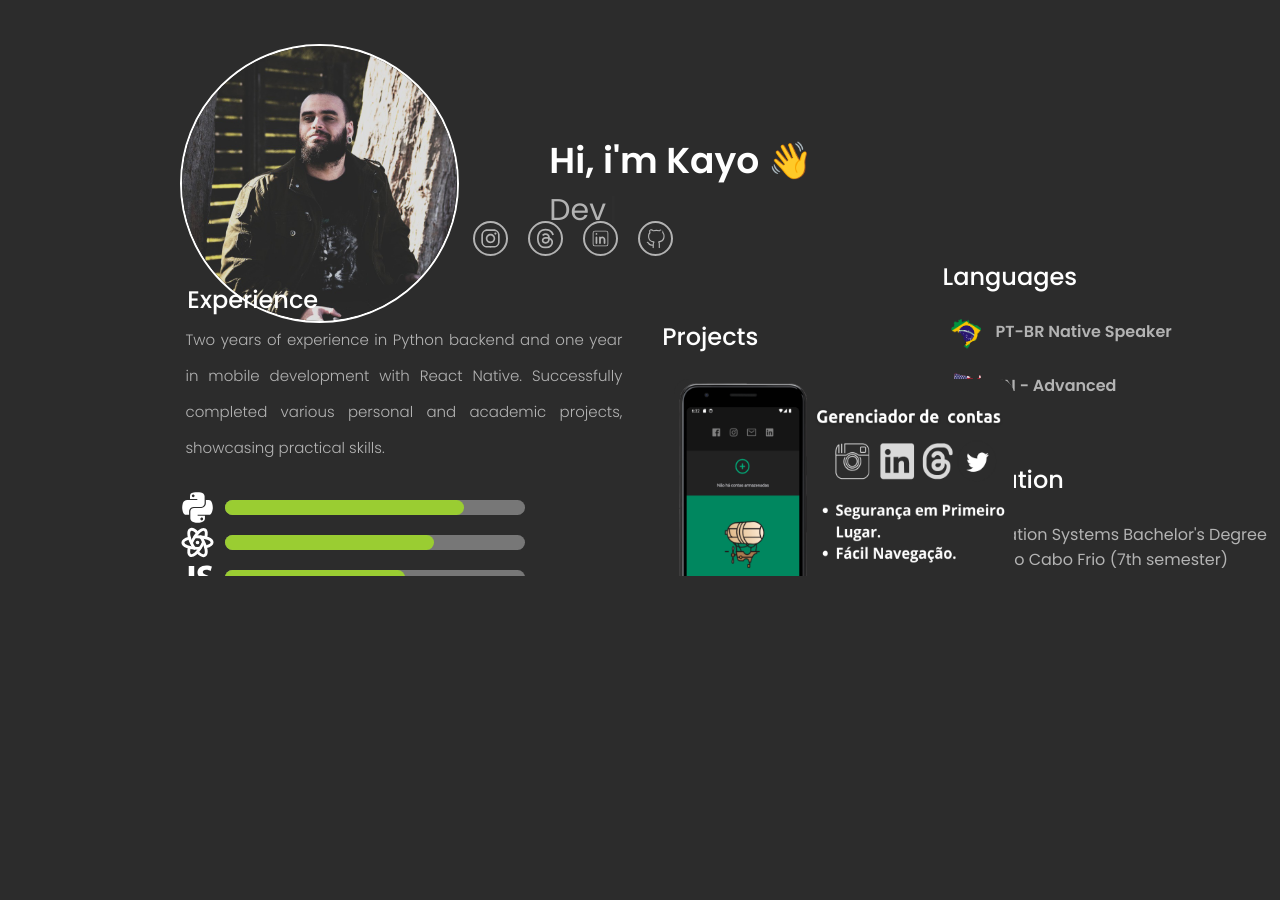
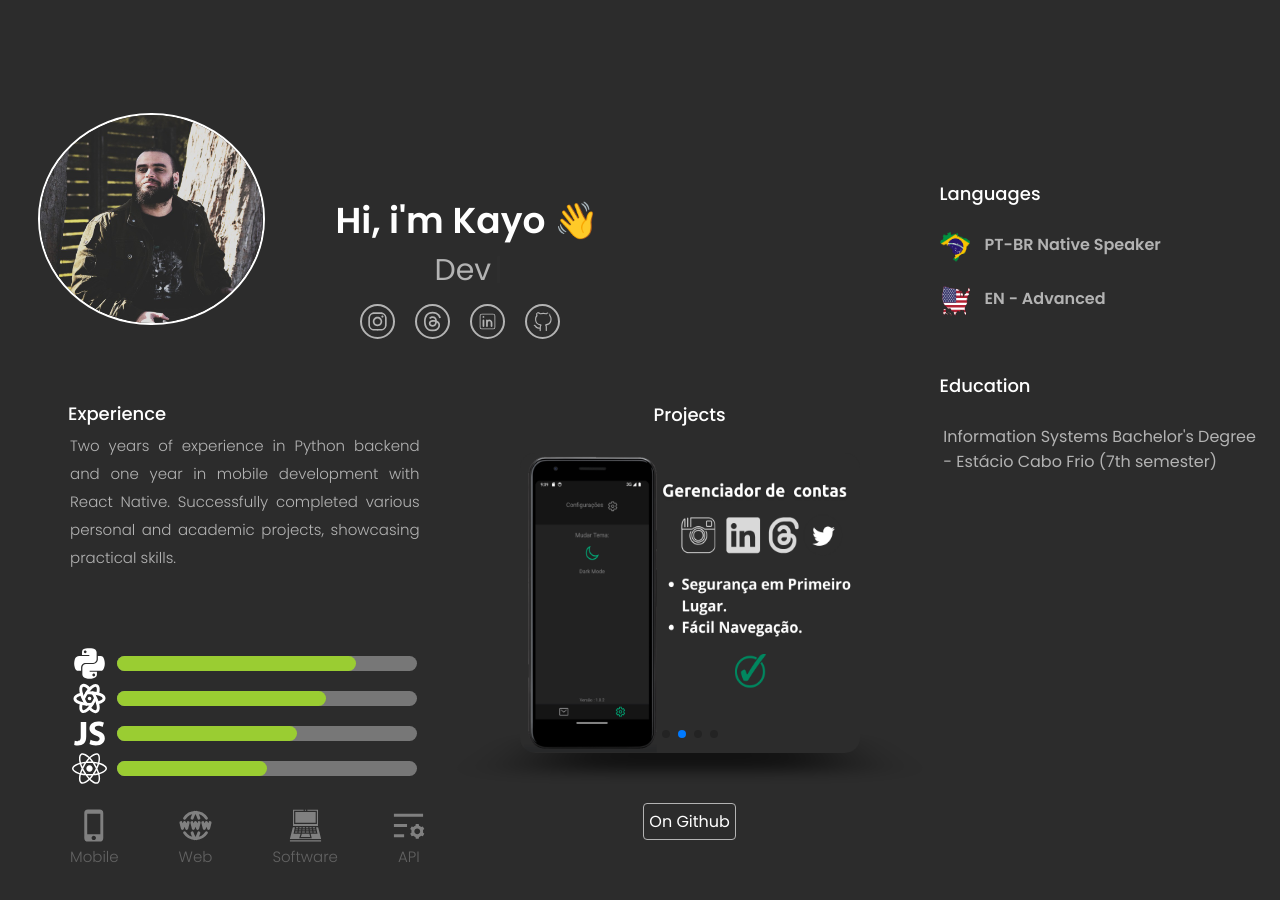
Before and after one commit to kayomacedo/my-portfolio, a Next.js app: page / in a window 1280 px wide. Shown: the top 900 px of the page. Before the commit the page ends 800 px from the top, so only its background shows below. Built offline with nearby package versions, Linux system fonts and the light colour scheme.

Commit message:
terminado

```diff
--- a/app/components/Experience/experience.scss
+++ b/app/components/Experience/experience.scss
@@ -8,14 +8,23 @@
     margin-right: 6%;
     .title{
 
-        margin-left: 3%;
+        width: 100%;
+        padding-left: 10px;
+
+        justify-content: center;
+        align-items: center;
+        text-align: center;
+
     }
     .text{
         font-size: 15px;
 
         text-align: justify;
-        width: 85%;
-        margin-left: -6%;
+        width: 100%;
+        max-width: 350px;
+
+
+
     }
     .experience-times {
 
@@ -67,8 +76,28 @@
 
 
     }
+    p {
+        font-weight: 300;
+        font-size: 15px;
+        line-height: 28px;
+        color: var(--text-secondary);
+        text-align: center;
+        margin-top: -20px;
+        padding-inline: 20px;
+
+    }
 
 
+
+
+    @media(min-width: 1000px) {
+        align-items: flex-start;
+
+        width: 100%;
+        .title{
+            margin-left: -10px;
+
+        }
 
     p {
         font-weight: 300;
@@ -78,34 +107,34 @@
         text-align: center;
         margin-top: -20px;
 
-    }
-
-    @media(min-width: 768px) {
-        align-items: flex-start;
-        margin-top: -2%;
-        width: 100%;
-
-        padding-left: 30%;
-        gap: 24px;
-        .title{
-            margin-left: -7%;
-        }
-
-        .experience-times{
-            background-color: aqua;
-            margin-left: -7%;
-        }
 
 
 
-        p {
+    }
+    .text{
+        font-size: 15px;
 
-            font-size: 24px;
-            line-height: 36px;
-            text-align: start;
+        text-align: justify;
+        width: 100%;
+        max-width: 650px;
 
 
-        }
+    }
+
+    .title{
+
+        width: 100%;
+        padding-left: 28px;
+
+        justify-content: center;
+        align-items: center;
+        text-align: start;
+
+    }
+    .experience-times{
+        margin-top: 50px;
+    }
+
 
     }
 }
--- a/app/components/Header/header.scss
+++ b/app/components/Header/header.scss
@@ -1,4 +1,14 @@
 .header {
+    display: flex;
+    width: 100%;
+    margin-top: 100px;
+
+
+    max-height: 300px;
+    max-width: 1000px;
+
+
+
 
     .box-header {
 
@@ -6,19 +16,25 @@
         flex-direction: column;
         justify-content: center;
         align-items: center;
-
+        width: 100%;
+        justify-content: center;
         img {
             border-radius: 24px;
-            width: 90%;
+            width: 300px;
             height: 350px;
-            margin-right: 8%;
+            margin-bottom: 50px;
+        }
 
-        }
     }
 
     .titlesHeader {
-        margin-left: 5%;
+        display: flex;
+        flex-direction: column;
+        margin-left: -80px ;
         width: 100%;
+
+        justify-content: center;
+        align-items: center;
 
         h1 {
             font-weight: 600;
@@ -42,13 +58,17 @@
 
     }
 
-    @media (min-width: 768px) {
+    @media (min-width: 1000px) {
         display: flex;
         width: 100%;
 
+        max-height: 250px;
+        max-width: 750px;
 
-        margin-left: 20%;
-        margin-top: 20%;
+
+
+
+
 
 
 
--- a/app/components/Projects/projects.js
+++ b/app/components/Projects/projects.js
@@ -35,12 +35,9 @@ export default function Projects() {
   return (
     <div className="projects">
       <div className="title">
-
         <SectionTitle
           text={'Projects'}
-
         />
-
       </div>
       <div className="gallery">
         <Swiper
@@ -53,7 +50,8 @@ export default function Projects() {
             shadowScale: 0.94,
           }}
           pagination={true}
-          modules={[EffectCube, Pagination]}
+          autoplay={{ delay: 5000 }}
+          modules={[EffectCube, Pagination, Autoplay]}
           className="mySwiper sliderItem"
         >
           <SwiperSlide>
@@ -73,7 +71,7 @@ export default function Projects() {
         </Swiper>
         <div className="button">
 
-        <a href="https://github.com/kayomacedo/gerenciador-de-contas-app" target="_blank" className="textButon">On Github</a>
+          <a href="https://github.com/kayomacedo/gerenciador-de-contas-app" target="_blank" className="textButon">On Github</a>
         </div>
 
 
--- a/app/components/Projects/projects.scss
+++ b/app/components/Projects/projects.scss
@@ -5,15 +5,19 @@
     justify-content: center;
     align-items: center;
     gap: 24px;
-    margin-left: -5%;
+
+    width: 100%;
+
+    margin-bottom: 100px;
+    margin-top: 50px;
     .title{
 
+        display: flex;
+        align-items: center;
+        justify-content: center;
         width: 100%;
-        margin-left: 15px;
-        display: flex;
-        justify-content: center;
-        margin-left: 2%;
-    }
+
+        }
 
     .gallery {
         display: flex;
@@ -43,10 +47,11 @@
         }
         .button{
 
-            margin-top: 6%;
+            margin-top: 50px;
             border: 1px solid var(--text-secondary);
             padding: 5px;
             border-radius: 4px;
+            margin-bottom: 80px;
         }
         .textButon{
             color: var(--text-primary);
@@ -59,15 +64,16 @@
 
 
     }
-    @media(min-width: 768px){
-        margin-left: -150%;
-        margin-top: 25%;
-        .title{
 
-         margin: 0;
-         margin-right: 5%;
-        }
+}
 
 
+@media(min-width: 1000px){
+    .projects{
+     width:500px;
+     padding: 0;
+     margin: 0;
+     padding-top: 51px;
+
     }
-}
+ }
--- a/app/components/Social/social.scss
+++ b/app/components/Social/social.scss
@@ -5,6 +5,7 @@
     grid-area: menuSocial;
     justify-content: center;
     font-size: 35px;
+    margin-top: 15px;
 
     .icon{
         color: var(--text-secondary);
@@ -17,9 +18,16 @@
         border: 0;
     }
 
-    @media(min-width: 768px) {
-        margin-top: 20%;
-        margin-left: 65%;
+    @media(min-width: 1000px) {
+        margin-top: -50px;
+        left: 360px;
+
+        position: absolute;
+        .icon:hover{
+            color: #9ACD32;
+            border: 0;
+        }
+
 
 
 
--- a/app/components/information/information.js
+++ b/app/components/information/information.js
@@ -5,9 +5,12 @@ import Image from "next/image";
 export default function Info() {
     return (
         <div className='information'>
+            <div className="title">
             <SectionTitle
                 text={'Languages'}
             />
+
+            </div>
             <div className='languages-info'>
                 <div className="boxIconLanguage">
 
@@ -40,9 +43,13 @@ export default function Info() {
 
 
             <div className='education-info'>
+            <div className="title">
+
+
             <SectionTitle
                 text={'Education'}
             />
+            </div>
                 <p>
     Information Systems Bachelor's Degree
     <br></br> - Estácio Cabo Frio (7th semester)
--- a/app/components/information/information.scss
+++ b/app/components/information/information.scss
@@ -1,10 +1,11 @@
 .information{
-    margin-top: 10%;
+    margin-top: 80px;
     display: flex;
     flex-direction: column;
     align-items: center;
     gap: 24px;
     grid-area: info;
+    margin-bottom: 50px;
 
     p{
         color: var(--text-secondary);
@@ -36,10 +37,18 @@
         color:var(--text-secondary)
     }
 
-    @media(min-width: 768px){
-       display: flex;
-       margin-left: -60%;
-       margin-top: 185%;
+    @media(min-width: 1000px){
+
+        display: flex;
+        flex-direction: column;
+        align-items: center;
+        gap: 24px;
+        grid-area: info;
+
+        .title{
+
+            width: 320px;
+        }
 
 
     }
--- a/app/components/sectionTitle/section-title.scss
+++ b/app/components/sectionTitle/section-title.scss
@@ -3,18 +3,8 @@
     font-size: 18px;
     line-height: 28px;
     color: var(--text-primary);
-    text-align: start;
-    padding-left: 2%;
-
-    width: 350px;
 
 
 
-    @media (min-width:768px){
 
-        font-size: 24px;
-        line-height: 36px;
-        text-align: start;
-
-    }
 }
--- a/app/page.js
+++ b/app/page.js
@@ -19,12 +19,31 @@ export default function Home() {
   return (
     <main className='container'>
 
+
+
       <Header />
-      <Experience />
-      <Info/>
-      <MenuSocial/>
-      <ContactMe />
-      <Projects/>
+      <MenuSocial />
+      <div className='blocoTop'>
+        <div className='inicio'>
+        <Experience />
+
+
+        </div>
+        <div className='meio'>
+        <Projects/>
+
+        </div>
+        <div className='final'>
+        <Info/>
+        </div>
+
+
+      </div>
+
+
+
+
+
 
 
       <div className='buttons'>
--- a/app/styles/home.scss
+++ b/app/styles/home.scss
@@ -1,44 +1,34 @@
-.container{
-
-    padding: 40px 32px;
-    display: grid;
-    grid-template-rows: repeat(0);
-    gap: 24px;
-    grid-template-areas:
-    "header"
-    "menuSocial"
-    "contactMe"
-    "experience"
-    "projects"
-    "info";
-    margin-left: -5%;
-
-
-}
-
-@media (min-width: 768px){
-    .container{
-        padding: 70px 60px;
-        height: 100vw;
-        grid-template-rows: 10% 15%;
-        grid-template-columns: 60% 30% ;
-        grid-template-areas:
-        "header empt2 info"
-        "menuSocial empt1 empt23"
-        'experience projects aaa'
 
 
 
+@media (min-width: 1000px){
+    .blocoTop{
+        display: flex;
 
-        ;
-        align-items: center;
-        justify-items: start;
-        justify-content: space-between;
-        height: 45vw;
+        flex: 1;
+        padding: 0px 50px;
 
+        .inicio{
 
+            flex: 1.5;
+            height: 500px;
+
+        }
+        .meio{
+
+            flex: 1;
+
+        }
+        .final{
+            flex: 1;
+
+            height: 500px;
+            margin-top: -250px;
+
+        }
 
     }
 
 
+
 }
```
